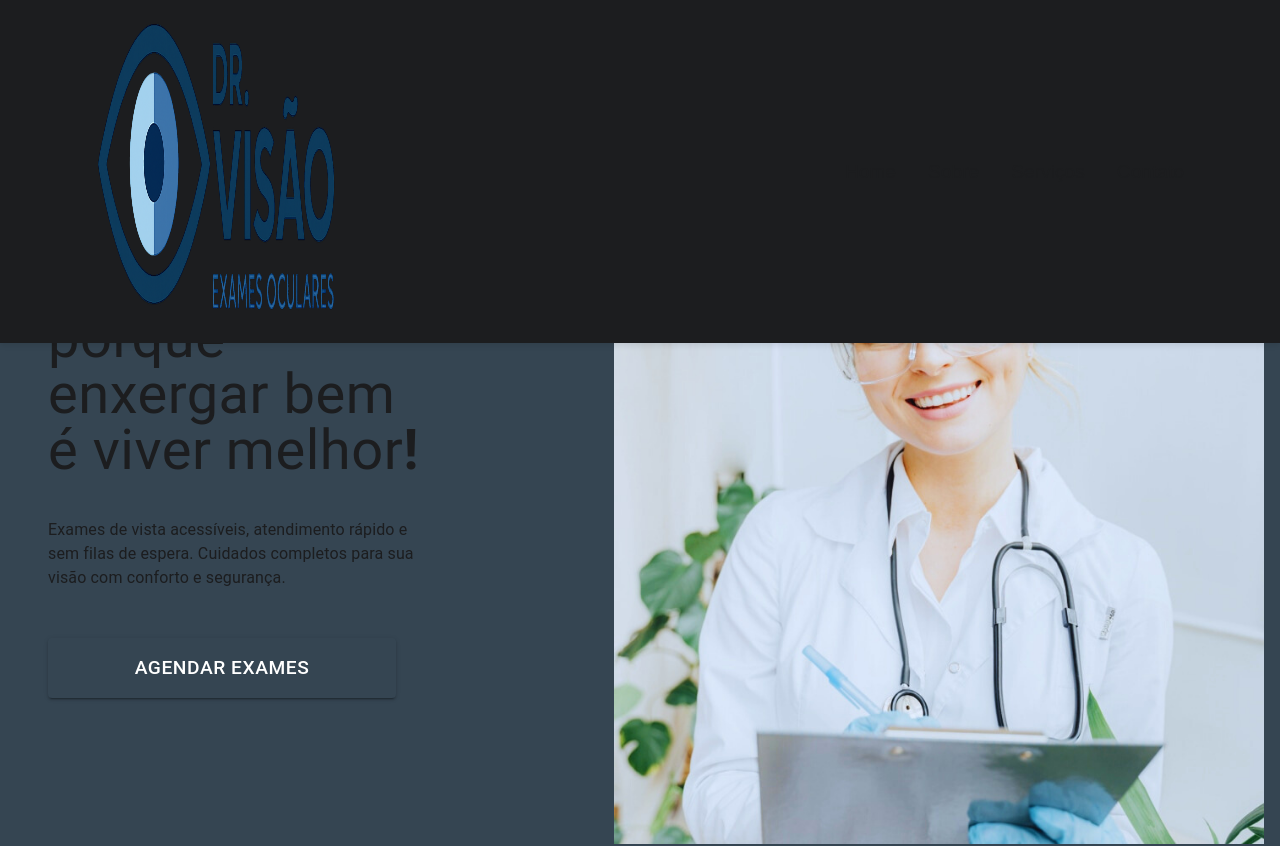
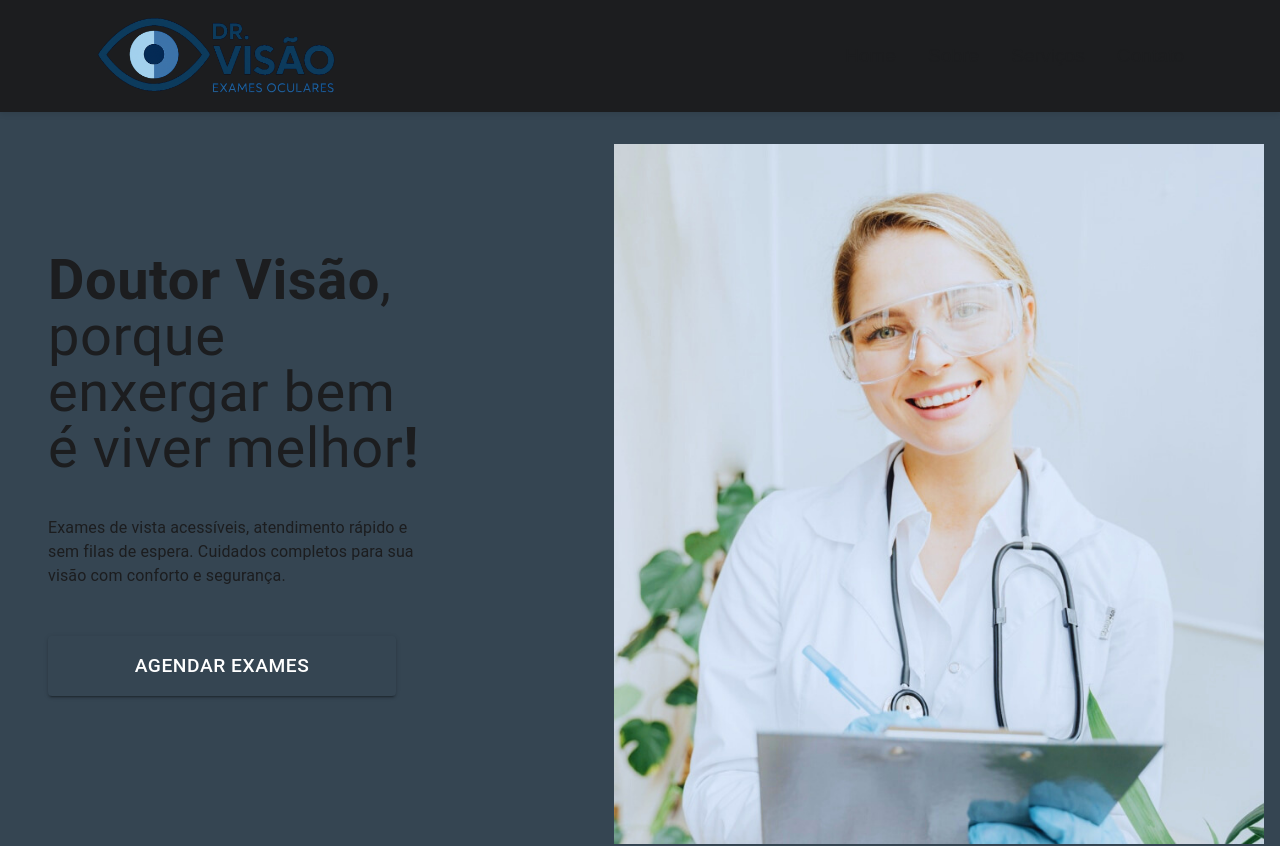
Before and after one commit to RamonRodSou/DrVisao, a Next.js app: page / in a window 1280 px wide. Shown: the top 846 px of the page. Built offline with nearby package versions, Linux system fonts and the light colour scheme.

Commit message:
feature-013 - refactor: mudando globals para css

```diff
--- a/src/app/layout.tsx
+++ b/src/app/layout.tsx
@@ -1,7 +1,7 @@
 import type { Metadata } from "next";
 import { Geist, Geist_Mono } from "next/font/google";
 import "@css/reset.scss";
-import "@css/globals.scss";
+import "@css/globals.css";
 
 const geistSans = Geist({
 	variable: "--font-geist-sans",
--- a/src/asserts/css/globals.scss
+++ b/src/asserts/css/globals.css
@@ -1,3 +1,5 @@
+@import "tailwindcss";
+
 :root {
     --background: #354552;
     --foreground: #1c1d1f;
```
